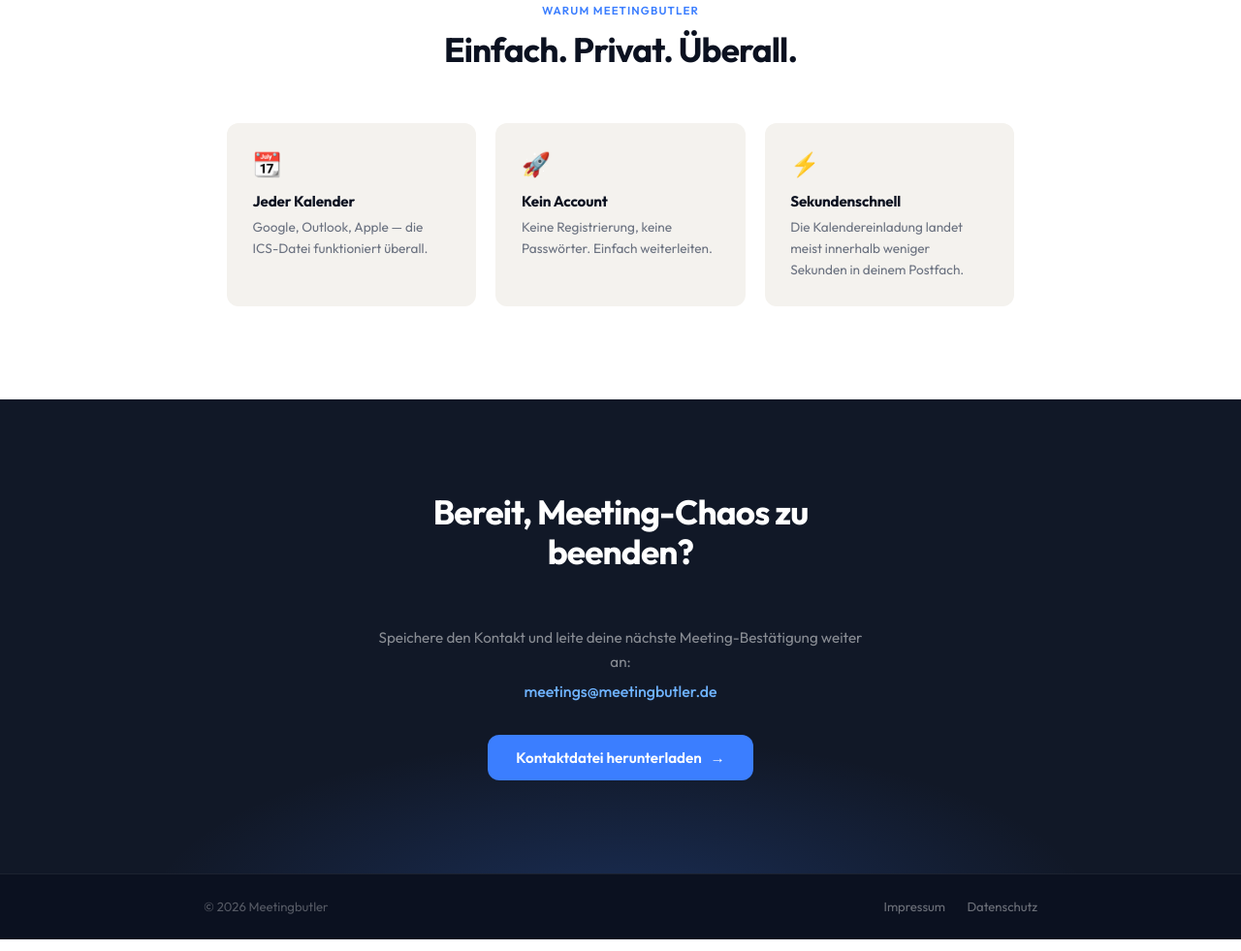
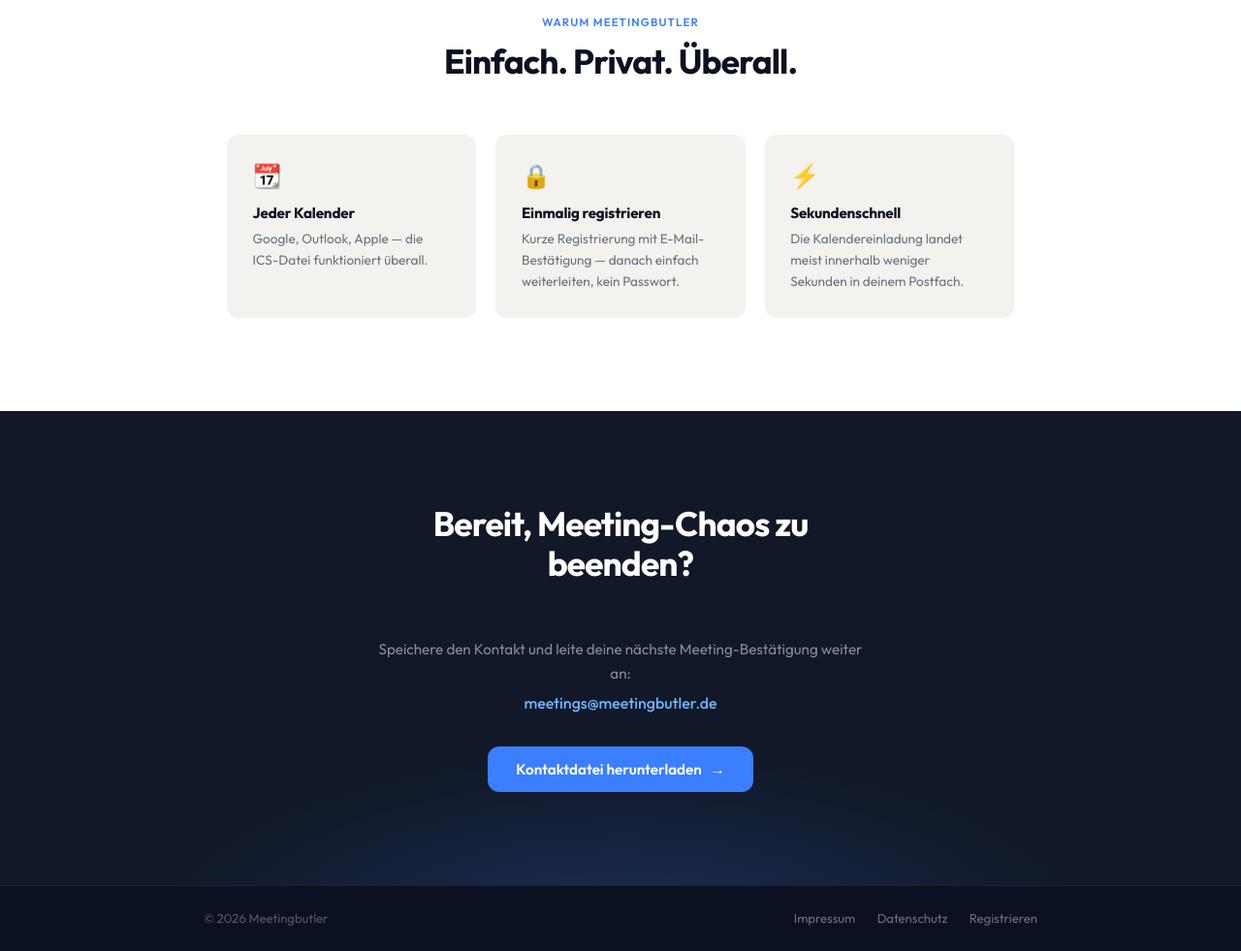
Before and after one commit to FeFoe/meetingbutler.de, a website: page public/index.html in a window 1280 px wide. Shown: the part 1508-2489 px from the top of the page at 97% size. Drawn offline with Linux system fonts and the light colour scheme.

Commit message:
feat: update index.html with registration links and updated copy

```diff
--- a/public/index.html
+++ b/public/index.html
@@ -343,12 +343,15 @@
   </a>
 
   <div class="hero-inner">
-    <div class="badge"><span class="badge-dot"></span>Kein Account nötig</div>
+    <div class="badge"><span class="badge-dot"></span>Kostenlos registrieren</div>
     <h1>Aus E-Mails werden<br/><span class="hi">Kalendertermine</span> —<br/>automatisch.</h1>
     <p class="hero-sub">Leite Meeting-Bestätigungen einfach weiter. Meetingbutler erkennt die Details und schickt dir sofort eine Kalendereinladung zurück.</p>
 
     <a href="/contact.vcf" download="Meetingbutler.vcf" class="btn btn-primary">
       Kontakt speichern <span class="btn-arrow">→</span>
+    </a>
+    <a href="/register" class="btn btn-primary" style="margin-top:.75rem;">
+      Jetzt registrieren <span class="btn-arrow">→</span>
     </a>
     <p class="hero-hint">
       <svg width="12" height="12" viewBox="0 0 12 12" fill="none"><circle cx="6" cy="6" r="5.5" stroke="currentColor" stroke-opacity=".5"/><path d="M6 4v2.5l1.5 1" stroke="currentColor" stroke-opacity=".5" stroke-linecap="round"/></svg>
@@ -399,9 +402,9 @@
       <p>Google, Outlook, Apple — die ICS-Datei funktioniert überall.</p>
     </div>
     <div class="feat">
-      <div class="feat-ic">🚀</div>
-      <h4>Kein Account</h4>
-      <p>Keine Registrierung, keine Passwörter. Einfach weiterleiten.</p>
+      <div class="feat-ic">🔒</div>
+      <h4>Einmalig registrieren</h4>
+      <p>Kurze Registrierung mit E-Mail-Bestätigung — danach einfach weiterleiten, kein Passwort.</p>
     </div>
     <div class="feat">
       <div class="feat-ic">⚡</div>
@@ -432,6 +435,7 @@
     <div class="foot-links">
       <a href="/impressum">Impressum</a>
       <a href="/datenschutz">Datenschutz</a>
+      <a href="/register">Registrieren</a>
     </div>
   </div>
 </footer>
```
